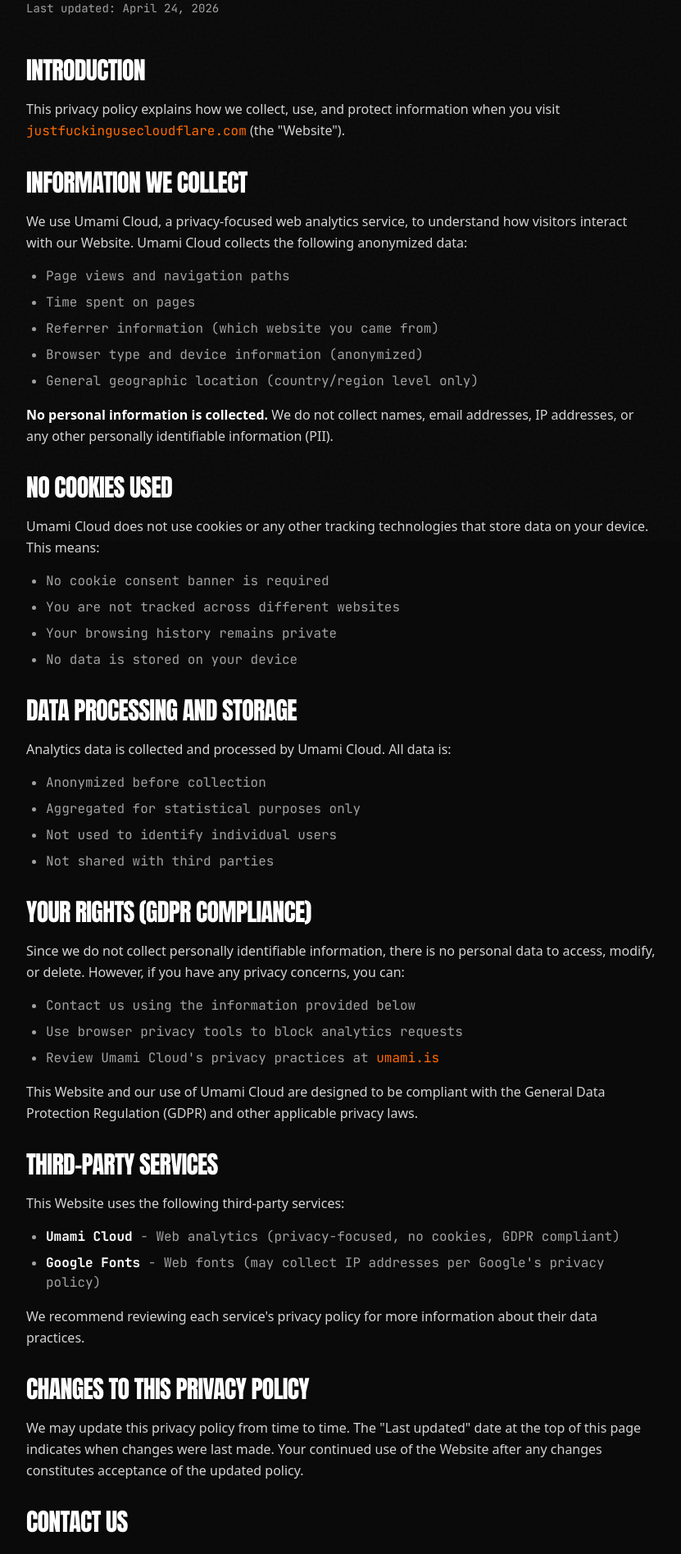
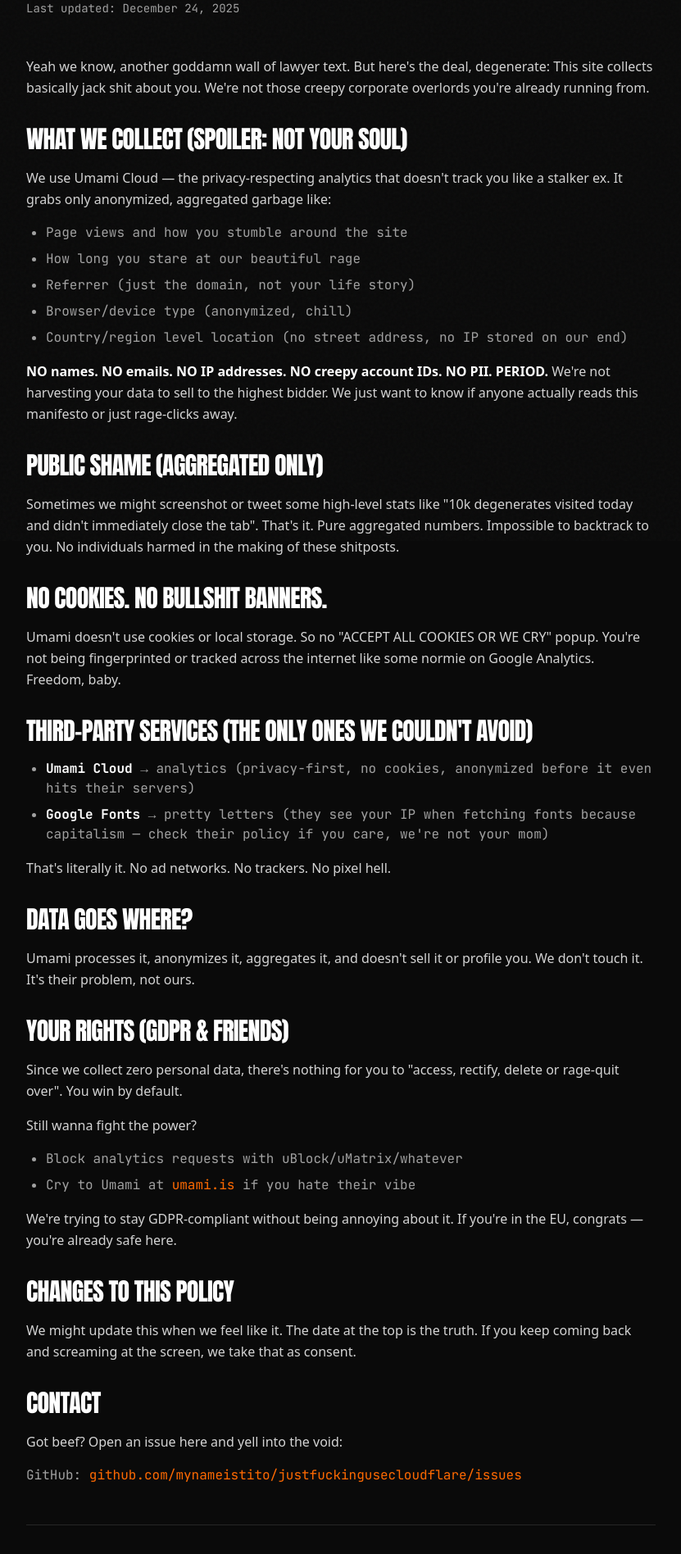
Before and after one commit to mynameistito/justfuckingusecloudflare, a React (Vite) app: page /privacy-policy in a window 1280 px wide. Shown: the part 140-2036 px from the top of the page at 82% size, without its empty margins (224-1055 px from the left). Built offline with nearby package versions, Linux system fonts and the light colour scheme.

Commit message:
Implement ScrollToTop component for improved navigation and update Privacy Policy content with a more casual tone and detailed explanations.

```diff
--- a/src/app.tsx
+++ b/src/app.tsx
@@ -1,6 +1,6 @@
 import type React from "react";
 import { useEffect } from "react";
-import { BrowserRouter, Route, Routes } from "react-router-dom";
+import { BrowserRouter, Route, Routes, useLocation } from "react-router-dom";
 import { Comparison } from "./components/comparison";
 import { CTA } from "./components/cta";
 import { Features } from "./components/features";
@@ -46,8 +46,22 @@
   );
 };
 
+const ScrollToTop: React.FC = () => {
+  const { pathname } = useLocation();
+
+  useEffect(() => {
+    // Scroll to top when pathname changes
+    if (pathname) {
+      window.scrollTo(0, 0);
+    }
+  }, [pathname]);
+
+  return null;
+};
+
 const App: React.FC = () => (
   <BrowserRouter>
+    <ScrollToTop />
     <div className="min-h-screen selection:bg-orange-500 selection:text-black">
       <Routes>
         <Route element={<HomePage />} path="/" />
--- a/src/components/privacy-policy.tsx
+++ b/src/components/privacy-policy.tsx
@@ -5,103 +5,120 @@
   <div className="mx-auto max-w-4xl px-6 py-16">
     <div className="mx-auto max-w-3xl">
       <h1 className="font-anton text-5xl text-white uppercase tracking-tight md:text-6xl">
-        Privacy Policy
+        The Fucking Privacy Policy
       </h1>
       <p className="mt-4 font-mono text-neutral-400 text-sm">
-        Last updated:{" "}
-        {new Date().toLocaleDateString("en-US", {
-          year: "numeric",
-          month: "long",
-          day: "numeric",
-        })}
+        Last updated: December 24, 2025
       </p>
 
       <div className="mt-12 space-y-8 font-sans text-neutral-300">
         <section>
-          <h2 className="font-anton text-3xl text-white uppercase tracking-tight">
-            Introduction
-          </h2>
           <p className="mt-4 leading-relaxed">
-            This privacy policy explains how we collect, use, and protect
-            information when you visit{" "}
-            <span className="font-mono text-orange-500">
-              justfuckingusecloudflare.com
-            </span>{" "}
-            (the "Website").
+            Yeah we know, another goddamn wall of lawyer text. But here's the
+            deal, degenerate: This site collects basically jack shit about you.
+            We're not those creepy corporate overlords you're already running
+            from.
           </p>
         </section>
 
         <section>
           <h2 className="font-anton text-3xl text-white uppercase tracking-tight">
-            Information We Collect
+            What We Collect (Spoiler: Not Your Soul)
           </h2>
           <p className="mt-4 leading-relaxed">
-            We use Umami Cloud, a privacy-focused web analytics service, to
-            understand how visitors interact with our Website. Umami Cloud
-            collects the following anonymized data:
+            We use Umami Cloud — the privacy-respecting analytics that doesn't
+            track you like a stalker ex. It grabs only anonymized, aggregated
+            garbage like:
           </p>
           <ul className="mt-4 ml-6 list-disc space-y-2 font-mono text-neutral-400">
-            <li>Page views and navigation paths</li>
-            <li>Time spent on pages</li>
-            <li>Referrer information (which website you came from)</li>
-            <li>Browser type and device information (anonymized)</li>
-            <li>General geographic location (country/region level only)</li>
+            <li>Page views and how you stumble around the site</li>
+            <li>How long you stare at our beautiful rage</li>
+            <li>Referrer (just the domain, not your life story)</li>
+            <li>Browser/device type (anonymized, chill)</li>
+            <li>
+              Country/region level location (no street address, no IP stored on
+              our end)
+            </li>
           </ul>
           <p className="mt-4 leading-relaxed">
             <strong className="text-white">
-              No personal information is collected.
+              NO names. NO emails. NO IP addresses. NO creepy account IDs. NO
+              PII. PERIOD.
             </strong>{" "}
-            We do not collect names, email addresses, IP addresses, or any other
-            personally identifiable information (PII).
+            We're not harvesting your data to sell to the highest bidder. We
+            just want to know if anyone actually reads this manifesto or just
+            rage-clicks away.
           </p>
         </section>
 
         <section>
           <h2 className="font-anton text-3xl text-white uppercase tracking-tight">
-            No Cookies Used
+            Public Shame (Aggregated Only)
           </h2>
           <p className="mt-4 leading-relaxed">
-            Umami Cloud does not use cookies or any other tracking technologies
-            that store data on your device. This means:
+            Sometimes we might screenshot or tweet some high-level stats like
+            "10k degenerates visited today and didn't immediately close the
+            tab". That's it. Pure aggregated numbers. Impossible to backtrack to
+            you. No individuals harmed in the making of these shitposts.
           </p>
-          <ul className="mt-4 ml-6 list-disc space-y-2 font-mono text-neutral-400">
-            <li>No cookie consent banner is required</li>
-            <li>You are not tracked across different websites</li>
-            <li>Your browsing history remains private</li>
-            <li>No data is stored on your device</li>
-          </ul>
         </section>
 
         <section>
           <h2 className="font-anton text-3xl text-white uppercase tracking-tight">
-            Data Processing and Storage
+            No Cookies. No Bullshit Banners.
           </h2>
           <p className="mt-4 leading-relaxed">
-            Analytics data is collected and processed by Umami Cloud. All data
-            is:
+            Umami doesn't use cookies or local storage. So no "ACCEPT ALL
+            COOKIES OR WE CRY" popup. You're not being fingerprinted or tracked
+            across the internet like some normie on Google Analytics. Freedom,
+            baby.
           </p>
-          <ul className="mt-4 ml-6 list-disc space-y-2 font-mono text-neutral-400">
-            <li>Anonymized before collection</li>
-            <li>Aggregated for statistical purposes only</li>
-            <li>Not used to identify individual users</li>
-            <li>Not shared with third parties</li>
-          </ul>
         </section>
 
         <section>
           <h2 className="font-anton text-3xl text-white uppercase tracking-tight">
-            Your Rights (GDPR Compliance)
+            Third-Party Services (The Only Ones We Couldn't Avoid)
+          </h2>
+          <ul className="mt-4 ml-6 list-disc space-y-2 font-mono text-neutral-400">
+            <li>
+              <strong className="text-white">Umami Cloud</strong> → analytics
+              (privacy-first, no cookies, anonymized before it even hits their
+              servers)
+            </li>
+            <li>
+              <strong className="text-white">Google Fonts</strong> → pretty
+              letters (they see your IP when fetching fonts because capitalism —
+              check their policy if you care, we're not your mom)
+            </li>
+          </ul>
+          <p className="mt-4 leading-relaxed">
+            That's literally it. No ad networks. No trackers. No pixel hell.
+          </p>
+        </section>
+
+        <section>
+          <h2 className="font-anton text-3xl text-white uppercase tracking-tight">
+            Data Goes Where?
           </h2>
           <p className="mt-4 leading-relaxed">
-            Since we do not collect personally identifiable information, there
-            is no personal data to access, modify, or delete. However, if you
-            have any privacy concerns, you can:
+            Umami processes it, anonymizes it, aggregates it, and doesn't sell
+            it or profile you. We don't touch it. It's their problem, not ours.
           </p>
+        </section>
+
+        <section>
+          <h2 className="font-anton text-3xl text-white uppercase tracking-tight">
+            Your Rights (GDPR & Friends)
+          </h2>
+          <p className="mt-4 leading-relaxed">
+            Since we collect zero personal data, there's nothing for you to
+            "access, rectify, delete or rage-quit over". You win by default.
+          </p>
+          <p className="mt-4 leading-relaxed">Still wanna fight the power?</p>
           <ul className="mt-4 ml-6 list-disc space-y-2 font-mono text-neutral-400">
-            <li>Contact us using the information provided below</li>
-            <li>Use browser privacy tools to block analytics requests</li>
+            <li>Block analytics requests with uBlock/uMatrix/whatever</li>
             <li>
-              Review Umami Cloud's privacy practices at{" "}
+              Cry to Umami at{" "}
               <a
                 className="text-orange-500 transition-colors hover:text-orange-400"
                 href="https://umami.is"
@@ -109,58 +126,33 @@
                 target="_blank"
               >
                 umami.is
-              </a>
+              </a>{" "}
+              if you hate their vibe
             </li>
           </ul>
           <p className="mt-4 leading-relaxed">
-            This Website and our use of Umami Cloud are designed to be compliant
-            with the General Data Protection Regulation (GDPR) and other
-            applicable privacy laws.
+            We're trying to stay GDPR-compliant without being annoying about it.
+            If you're in the EU, congrats — you're already safe here.
           </p>
         </section>
 
         <section>
           <h2 className="font-anton text-3xl text-white uppercase tracking-tight">
-            Third-Party Services
+            Changes to This Policy
           </h2>
           <p className="mt-4 leading-relaxed">
-            This Website uses the following third-party services:
-          </p>
-          <ul className="mt-4 ml-6 list-disc space-y-2 font-mono text-neutral-400">
-            <li>
-              <strong className="text-white">Umami Cloud</strong> - Web
-              analytics (privacy-focused, no cookies, GDPR compliant)
-            </li>
-            <li>
-              <strong className="text-white">Google Fonts</strong> - Web fonts
-              (may collect IP addresses per Google's privacy policy)
-            </li>
-          </ul>
-          <p className="mt-4 leading-relaxed">
-            We recommend reviewing each service's privacy policy for more
-            information about their data practices.
+            We might update this when we feel like it. The date at the top is
+            the truth. If you keep coming back and screaming at the screen, we
+            take that as consent.
           </p>
         </section>
 
         <section>
           <h2 className="font-anton text-3xl text-white uppercase tracking-tight">
-            Changes to This Privacy Policy
+            Contact
           </h2>
           <p className="mt-4 leading-relaxed">
-            We may update this privacy policy from time to time. The "Last
-            updated" date at the top of this page indicates when changes were
-            last made. Your continued use of the Website after any changes
-            constitutes acceptance of the updated policy.
-          </p>
-        </section>
-
-        <section>
-          <h2 className="font-anton text-3xl text-white uppercase tracking-tight">
-            Contact Us
-          </h2>
-          <p className="mt-4 leading-relaxed">
-            If you have any questions about this privacy policy, please create
-            an issue on our GitHub repository:
+            Got beef? Open an issue here and yell into the void:
           </p>
           <div className="mt-4 space-y-2 font-mono text-neutral-400">
             <p>
@@ -171,10 +163,25 @@
                 rel="noopener noreferrer"
                 target="_blank"
               >
-                github.com/mynameistito/justfuckingusecloudflare
+                github.com/mynameistito/justfuckingusecloudflare/issues
               </a>
             </p>
           </div>
+        </section>
+
+        <section className="mt-12 border-neutral-800 border-t pt-8">
+          <p className="font-anton text-2xl text-white uppercase leading-relaxed tracking-tight">
+            Stop Fucking Worrying About Privacy Here.
+          </p>
+          <p className="mt-4 font-anton text-2xl text-white uppercase leading-relaxed tracking-tight">
+            We're Not The Villains.
+          </p>
+          <p className="mt-4 font-anton text-2xl text-white uppercase leading-relaxed tracking-tight">
+            We're The Ones Telling You To Stop Paying serveral Bills.
+          </p>
+          <p className="mt-4 font-anton text-2xl text-orange-500 uppercase leading-relaxed tracking-tight">
+            Just FuckingUse Cloudflare.
+          </p>
         </section>
       </div>
 
```
